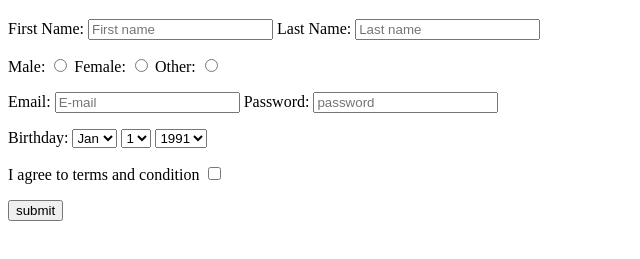
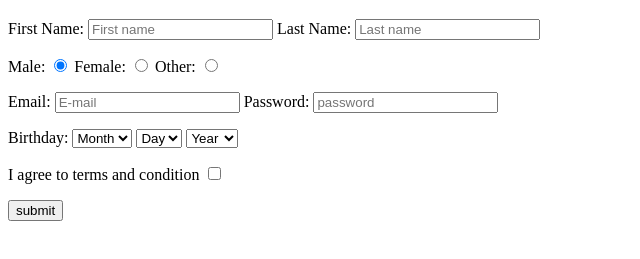
Before and after one commit to asbadve/web_bootcamp, a plain HTML site: page form_input_excersize.html in a window 1280 px wide. Shown: the part 61-320 px from the top of the page, without its empty margins (0-640 px from the left). Drawn offline with Linux system fonts and the light colour scheme.

Commit message:
complete quize

```diff
--- a/form_input_excersize.html
+++ b/form_input_excersize.html
@@ -21,13 +21,13 @@
 
         <p>
             <label>Male:
-                <input name="gender" type="radio">
+                <input name="gender" type="radio" value="male" checked>
             </label>
             <label>Female:
-                <input name="gender" type="radio">
+                <input name="gender" type="radio" value="female">
             </label>
             <label>Other:
-                <input name="gender" type="radio">
+                <input name="gender" type="radio" value="other">
             </label>
         </p>
 
@@ -43,15 +43,18 @@
         <p>
             <label>Birthday:
                 <select name="month">
+                    <option>Month</option>
                     <option>Jan</option>
                     <option>Feb</option>
                 </select>
                 <select name="date">
+                    <option>Day</option>
                     <option>1</option>
                     <option>2</option>
                     <option>3</option>
                 </select>
                 <select name="year">
+                    <option>Year</option>
                     <option>1991</option>
                     <option>1992</option>
                     <option>2009</option>
```
